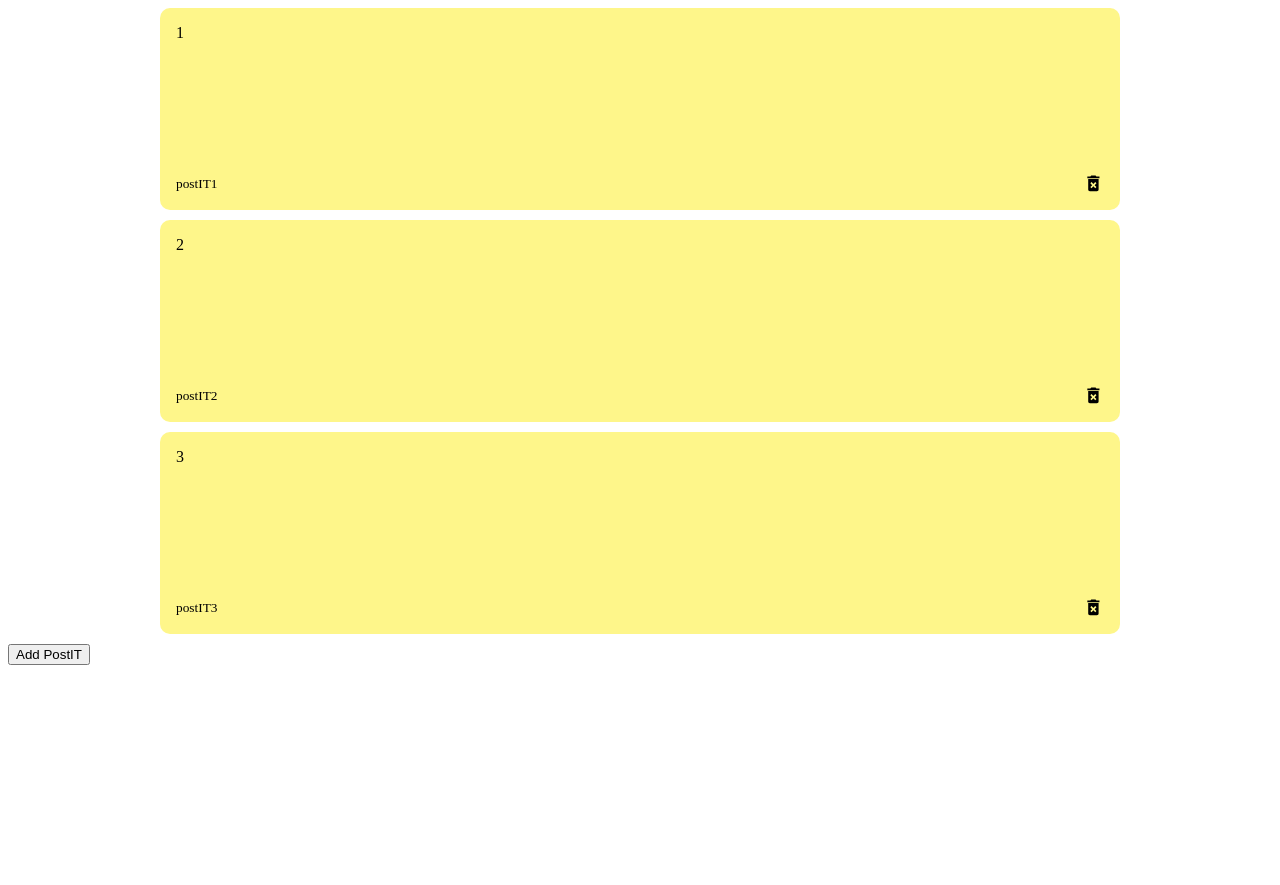
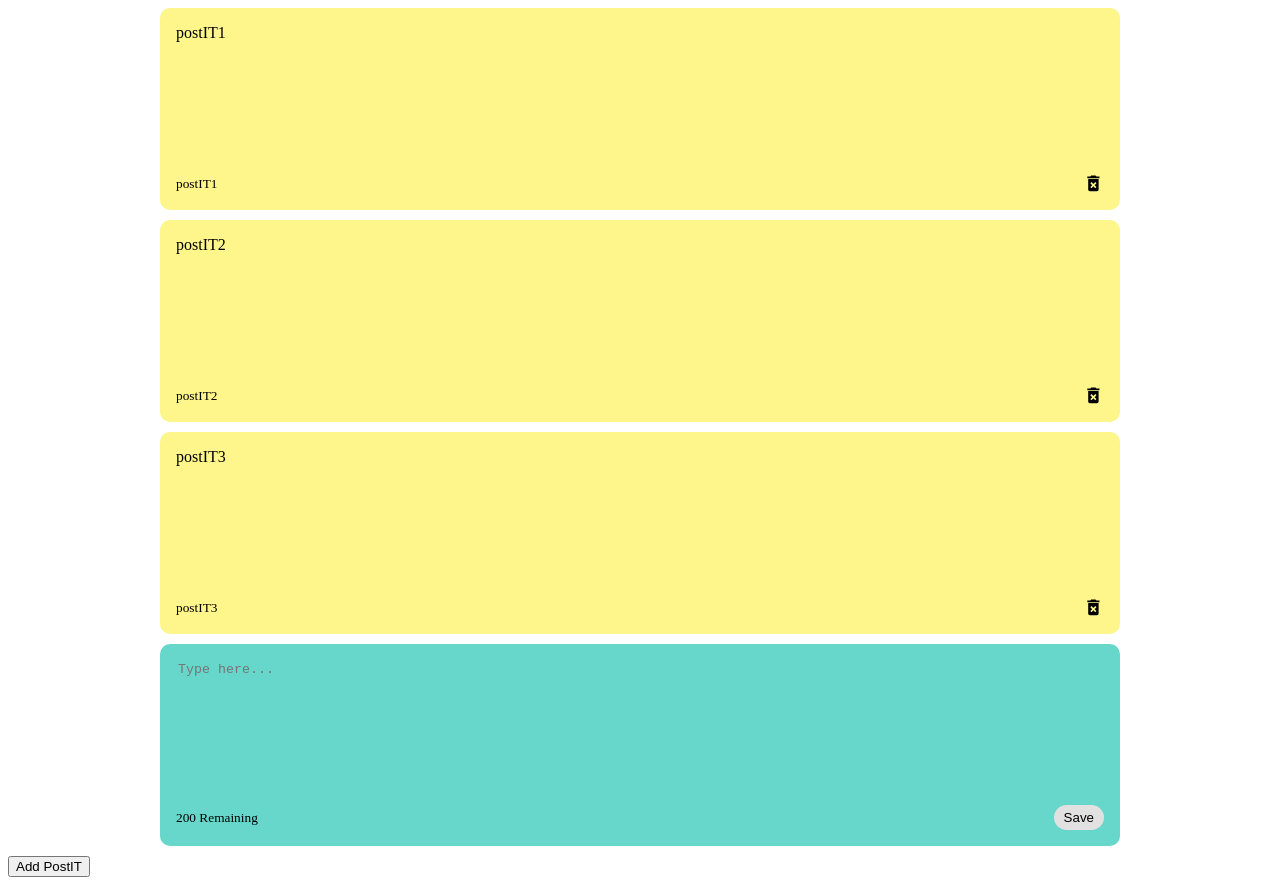
Before and after one commit to alfredoLopezpintos/aplicacion-react, a React (Create React App) app: page / in a window 1280 px wide. Before the commit the page ends 800 px from the top, so only its background shows below. Built offline with nearby package versions, Linux system fonts and the light colour scheme.

Commit message:
Fixed addPostItText

```diff
--- /dev/null
+++ b/src/Redux/handleTextSlice.js
@@ -0,0 +1,18 @@
+import { createSlice } from '@reduxjs/toolkit';
+
+const handleTextSlice = createSlice({
+  name: 'handleText',
+  initialState: {
+    value: '',
+  },
+  reducers: {
+    handleNewPostITChange: (state, action) => {
+      // eslint-disable-next-line no-param-reassign
+      state.value = action.payload;
+    },
+  },
+});
+
+export const { handleNewPostITChange } = handleTextSlice.actions;
+
+export default handleTextSlice.reducer;
--- a/src/Redux/store.js
+++ b/src/Redux/store.js
@@ -1,10 +1,12 @@
 import { configureStore } from '@reduxjs/toolkit';
 import logger from 'redux-logger';
 import postITReducer from './testSlice';
+import addPostITReducer from './handleTextSlice';
 
 const store = configureStore({
   reducer: {
     postITs: postITReducer,
+    AddPostIT: addPostITReducer,
   },
   middleware: (getDefaultMiddleware) => getDefaultMiddleware().concat(logger),
 });
--- /dev/null
+++ b/src/components/AddPostIT/index.jsx
@@ -0,0 +1,24 @@
+import React from 'react';
+import { useDispatch } from 'react-redux';
+import { handleNewPostITChange } from '../../Redux/handleTextSlice';
+import './PostIT.css';
+
+export const AddPostIT = () => {
+  const dispatch = useDispatch();
+  return (
+    <div className="note new">
+      <textarea
+        cols="10"
+        rows="8"
+        placeholder="Type here..."
+        onChange={(event) => dispatch(handleNewPostITChange(event.target.value))}
+      />
+      <div className="note-footer">
+        <small>200 Remaining</small>
+        <button type="button" className="save">Save</button>
+      </div>
+    </div>
+  );
+};
+
+export default AddPostIT;
--- a/src/components/Home/Index.jsx
+++ b/src/components/Home/Index.jsx
@@ -2,7 +2,7 @@ import React from 'react';
 import { useDispatch } from 'react-redux';
 import './Home.css';
 import { testLog } from '../../Redux/testSlice';
-import PostITs from '../PostITs';
+import Posts from '../PostITs';
 
 export const Home = () => {
   const dispatch = useDispatch();
@@ -10,7 +10,7 @@ export const Home = () => {
     <div className="Home">
       <header className="Home-header">
         <div className="container">
-          <PostITs />
+          <Posts />
         </div>
         <button
           type="button"
--- a/src/components/PostITs/PostITs.css
+++ b/src/components/PostITs/PostITs.css
@@ -4,9 +4,34 @@
     grid-template-columns: repeat(auto-fit, minmax(250px, 1fr));
 }
 
+.note.new {
+    background-color: #67d7cc;
+}
+
+textarea {
+    border: none;
+    resize: none;
+    background-color: #67d7cc;
+}
+
+textarea:focus {
+    outline: none;
+}
+
+.save {
+    background-color: #e1e1e1;
+    border: none;
+    border-radius: 15px;
+    padding: 5px 10px 5px 10px;
+}
+
+.save.hover {
+    background-color: #ededed;
+    cursor: pointer;
+}
+
 .note {
     background-color: #fef68a;
-    margin-bottom: 10px;
     border-radius: 10px;
     padding: 1rem;
     min-height: 170px;
--- a/src/components/PostITs/index.jsx
+++ b/src/components/PostITs/index.jsx
@@ -2,12 +2,13 @@ import React from 'react';
 import { useSelector } from 'react-redux';
 import './PostITs.css';
 import { MdDeleteForever } from 'react-icons/md';
+import AddPost from '../AddPostIT';
 
 export const PostITs = () => {
   const { posts } = useSelector((state) => state.postITs);
   const result = posts.map(({ id, textContent, deleted }) => (
     <div className="note" key={id}>
-      <span>{ id }</span>
+      <span>{ textContent }</span>
       <div className="note-footer">
         <small>{ textContent }</small>
         <small>{ deleted }</small>
@@ -18,6 +19,7 @@ export const PostITs = () => {
   return (
     <>
       {result}
+      <AddPost />
     </>
   );
 };
```
Also changed, not shown: src/components/PostIT/index.jsx (deleted, +0 -24 lines), src/components/AddPostIT/PostIT.css (renamed from src/components/PostIT/PostIT.css).
